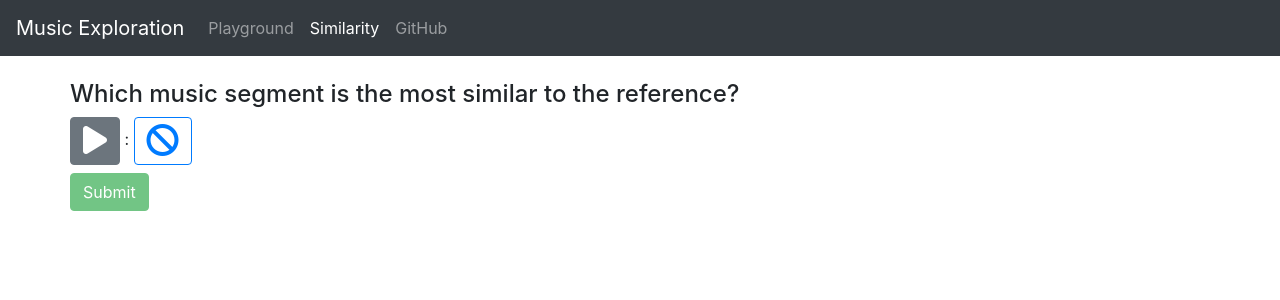
After one commit to MTG/music-explore, a Flask app: template app/templates/similarity.html in a window 1280 px wide. The commit adds this page. Shown: the top 300 px of the page. Run offline with Flask 2, Linux system fonts and the light colour scheme; the template is opened without the code that fills it, so the values that code supplies are empty; parts of the project's set-up code (start-up, migrations or seed data) failed here and were passed over; some libraries are stand-ins or nearby versions.

Commit message:
Start the similarity experiments page

```diff
--- a/app/__init__.py
+++ b/app/__init__.py
@@ -36,10 +36,11 @@ def create_app(test_config=None):
     experiments.init_app(app)
 
     # blueprints
-    from . import models, plot, providers, views
+    from . import models, plot, providers, similarity, views
     app.register_blueprint(views.bp)
     app.register_blueprint(plot.bp)
     app.register_blueprint(providers.bp)
     app.register_blueprint(models.bp)
+    app.register_blueprint(similarity.bp)
 
     return app
--- a/app/static/js/audio.js
+++ b/app/static/js/audio.js
@@ -9,7 +9,9 @@ let playAudio = function (entity) {
         audio.src = this.response.url;
         audio.load();
         audio.play();
-        infoDiv.innerHTML = this.response.text;
+        if (infoDiv) {
+            infoDiv.innerHTML = this.response.text;
+        }
     });
     xhr.send();
 };
--- /dev/null
+++ b/app/static/js/similarity.js
@@ -0,0 +1,43 @@
+let bindOptionsPlayAudio = function () {
+    const elements = document.getElementsByName('segment-choice');
+    const submitButton = document.getElementById('submit');
+    for (const element of elements) {
+        element.addEventListener('click', function () {
+            if (this.value) {
+                playAudio(this.value);
+            }
+            submitButton.disabled = false;
+        });
+    }
+    document.getElementById('segment-reference').addEventListener('click', function () {
+        playAudio(this.value);
+    });
+}
+
+let bindSubmit = function () {
+    document.getElementById('submit').addEventListener('click', function () {
+        const selectedOption = document.querySelector('input[name=segment-choice]:checked');
+        if (selectedOption) {
+            const xhr = createXhr('POST', '/similarity-result');
+            xhr.addEventListener('load', function () {
+                console.dir(this.response);
+                location.reload();
+            });
+            const result = {
+                'reference': document.getElementById('segment-reference').value,
+                'choices': Array.from(document.getElementsByName('segment-choice'), x => x.value),
+                'selected': selectedOption.value
+            }
+            console.log(result);
+            xhr.send(JSON.stringify(result));
+        }
+    })
+}
+
+$(function () {
+    // init Bootstrap/Popper tooltips
+    $('[data-toggle="tooltip"]').tooltip();
+    bindOptionsPlayAudio();
+    bindSubmit();
+    document.getElementById('audio').volume = 0.5;
+});
--- a/app/templates/base.html
+++ b/app/templates/base.html
@@ -22,7 +22,7 @@
     <div class="collapse navbar-collapse" id="navbarNav">
         <ul class="navbar-nav">
             {{ nav_link('playground', 'Playground') }}
-{#            {{ nav_link('explore', 'Explore') }}#}
+            {{ nav_link('similarity', 'Similarity') }}
             <li><a class="nav-link" href="https://github.com/MTG/music-explore" target="_blank">GitHub</a></li>
         </ul>
     </div>
--- /dev/null
+++ b/app/templates/similarity.html
@@ -0,0 +1,38 @@
+{% extends 'base.html' %}
+{% set title = 'Similarity' %}
+{% set page = 'similarity' %}
+{% block content %}
+<div class="container">
+    <audio id="audio" controls style="display: none"></audio>
+    <div class="row">
+        <h4>Which music segment is the most similar to the reference?</h4>
+    </div>
+    <div class="row">
+        <div>
+            <button type="button" class="btn btn-secondary" id="segment-reference" value="{{ segments['reference'].full_id }}">
+                <i class="fas fa-2x fa-play"></i></button> :
+            <div class="btn-group btn-group-toggle" data-toggle="buttons">
+                {% for segment in segments['choices'] %}
+                    <label class="btn btn-outline-primary">
+                        <input type="radio" name="segment-choice" value="{{ segment.full_id }}"><i class="fas fa-2x fa-play"></i>
+                    </label>
+                {% endfor %}
+                <label class="btn btn-outline-primary">
+                    <input type="radio" name="segment-choice" value=""><i class="fas fa-2x fa-ban"></i>
+                </label>
+            </div>
+        </div>
+    </div>
+    <div class="row">
+        <div>
+            <button type="submit" class="btn btn-success mt-2" id="submit" disabled>Submit</button>
+        </div>
+    </div>
+</div>
+{% endblock %}
+
+{% block scripts %}
+    <script src="{{ url_for('static', filename='js/commons.js') }}"></script>
+    <script src="{{ url_for('static', filename='js/audio.js') }}"></script>
+    <script src="{{ url_for('static', filename='js/similarity.js') }}"></script>
+{% endblock %}
```
Also changed, not shown: app/similarity.py (added, +25 -0 lines), app/templates/explore.html (deleted, +0 -23 lines), app/views.py (+4 -3 lines).
